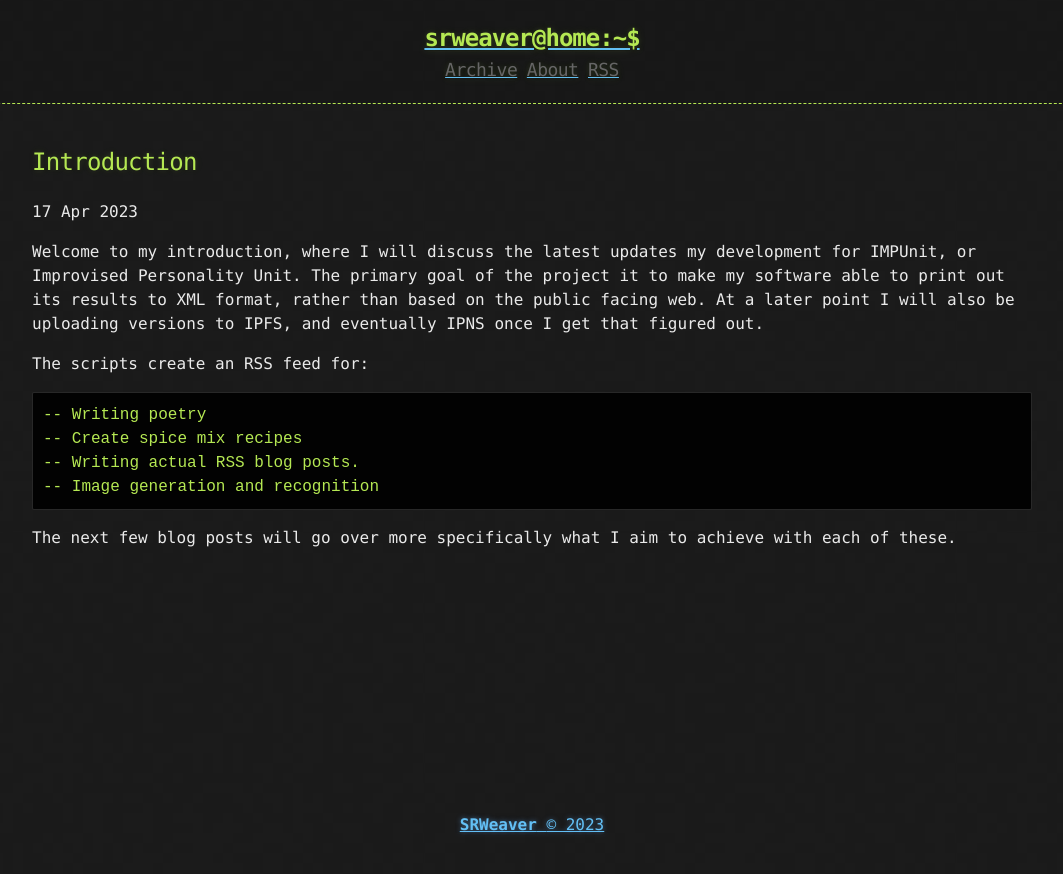
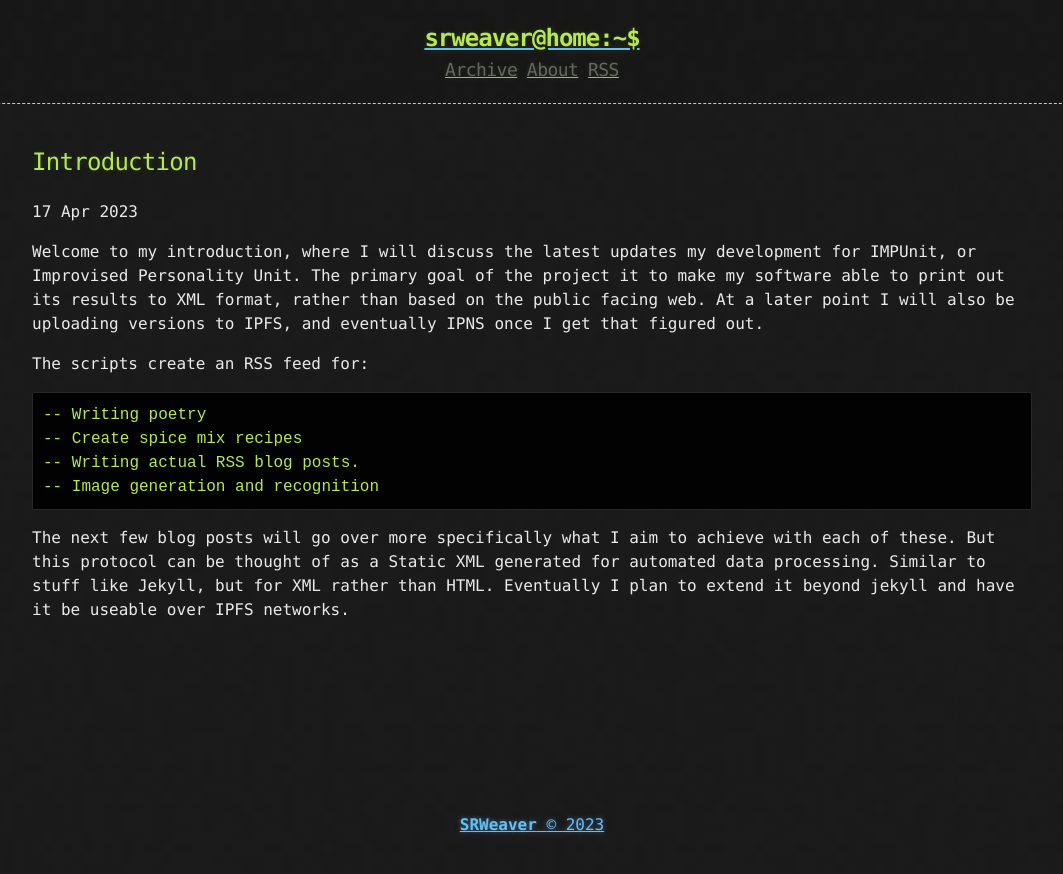
Before and after one commit to LWFlouisa/IMPUnitBlog, a Jekyll site: the page built from _posts/2023-04-17-Introduction.md, in a window 1280 px wide. Shown: the top 874 px of the page, without its empty margins (108-1171 px from the left). Built offline with Jekyll 4.4.1, drawn with Linux system fonts in a browser that asks for light colours.

Commit message:
Update 2023-04-17-Introduction.md

```diff
--- a/_posts/2023-04-17-Introduction.md
+++ b/_posts/2023-04-17-Introduction.md
@@ -14,4 +14,4 @@ The scripts create an RSS feed for:
 -- Image generation and recognition
 </pre>
 
-The next few blog posts will go over more specifically what I aim to achieve with each of these.
+The next few blog posts will go over more specifically what I aim to achieve with each of these. But this protocol can be thought of as a Static XML generated for automated data processing. Similar to stuff like Jekyll, but for XML rather than HTML. Eventually I plan to extend it beyond jekyll and have it be useable over IPFS networks.
```
